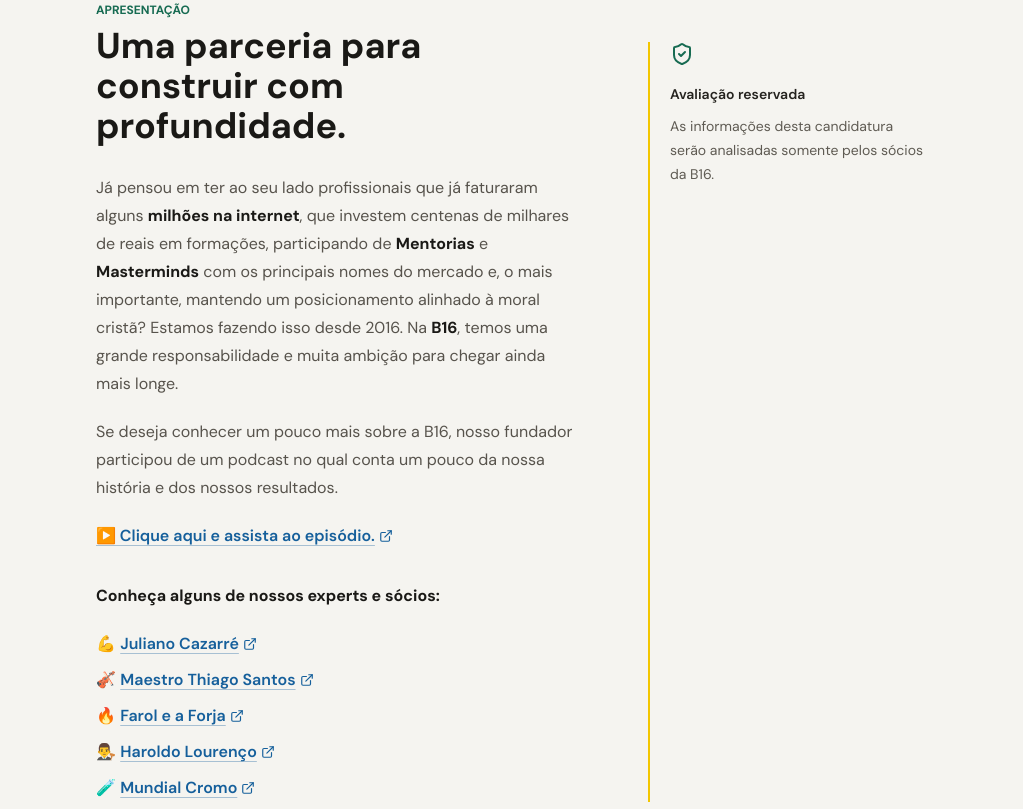
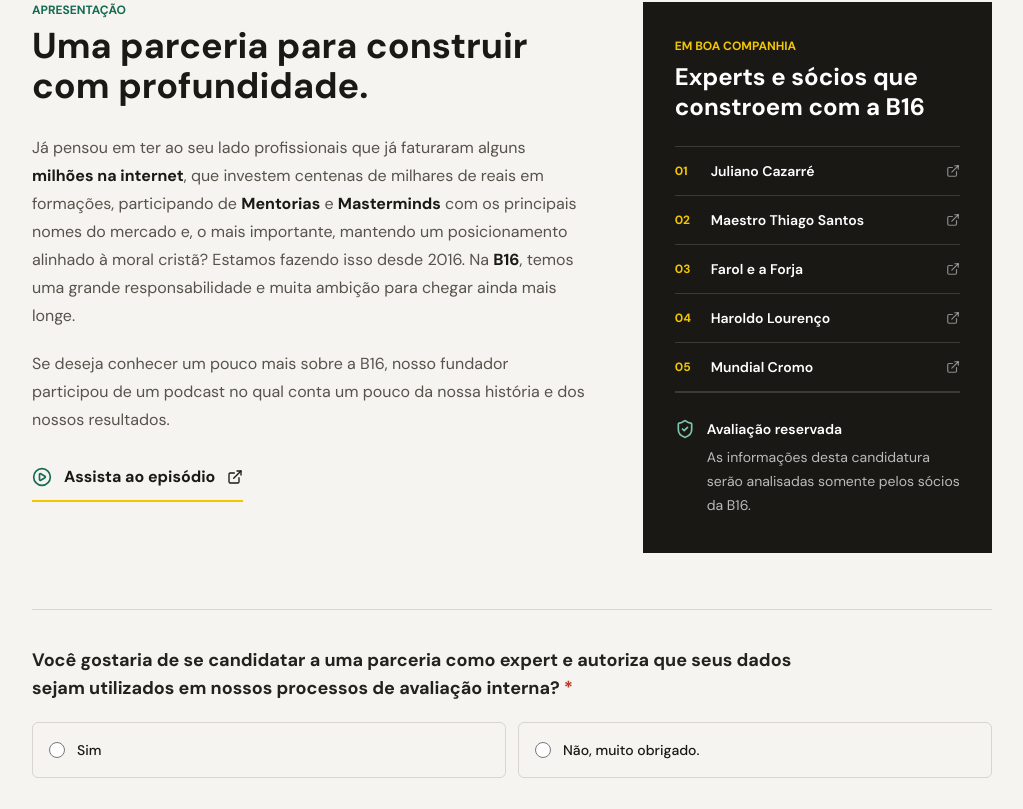
Before and after one commit to belloni123/clave-app, a Next.js app: page /candidatura in a window 1280 px wide. Shown: the part 731-1540 px from the top of the page, without its empty margins (128-1151 px from the left). Built offline with nearby package versions, Linux system fonts and the light colour scheme.

Commit message:
fix: refine expert candidacy desktop layout

```diff
--- a/components/forms/ExpertApplicationForm.tsx
+++ b/components/forms/ExpertApplicationForm.tsx
@@ -10,6 +10,7 @@
   ExternalLink,
   Loader2,
   LockKeyhole,
+  PlayCircle,
   Send,
   ShieldCheck,
 } from 'lucide-react'
@@ -383,33 +384,60 @@
       </div>
 
       {step === 1 ? (
-        <section className="mx-auto max-w-4xl px-5 py-12 sm:px-8 sm:py-16" aria-labelledby="presentation-title">
-          <div className="grid gap-12 lg:grid-cols-[1fr_280px] lg:gap-16">
+        <section className="mx-auto max-w-5xl px-5 py-12 sm:px-8 sm:py-16" aria-labelledby="presentation-title">
+          <div className="grid items-stretch gap-10 lg:grid-cols-[minmax(0,1.35fr)_minmax(320px,0.85fr)] lg:gap-14">
             <div>
               <p className="text-xs font-bold uppercase text-[#176b52]">Apresentação</p>
-              <h2 id="presentation-title" className="mt-2 text-3xl font-bold sm:text-4xl">Uma parceria para construir com profundidade.</h2>
+              <h2 id="presentation-title" className="mt-2 max-w-2xl text-3xl font-bold sm:text-4xl">Uma parceria para construir com profundidade.</h2>
               <div className="mt-7 space-y-5 text-base leading-7 text-[#57534c]">
                 <p>
                   Já pensou em ter ao seu lado profissionais que já faturaram alguns <strong className="text-[#1a1916]">milhões na internet</strong>, que investem centenas de milhares de reais em formações, participando de <strong className="text-[#1a1916]">Mentorias</strong> e <strong className="text-[#1a1916]">Masterminds</strong> com os principais nomes do mercado e, o mais importante, mantendo um posicionamento alinhado à moral cristã? Estamos fazendo isso desde 2016. Na <strong className="text-[#1a1916]">B16</strong>, temos uma grande responsabilidade e muita ambição para chegar ainda mais longe.
                 </p>
                 <p>Se deseja conhecer um pouco mais sobre a B16, nosso fundador participou de um podcast no qual conta um pouco da nossa história e dos nossos resultados.</p>
-                <p>
-                  <ExternalTextLink href="https://www.youtube.com/watch?v=gdoSAy7RPnw&t=48s">▶️ Clique aqui e assista ao episódio.</ExternalTextLink>
-                </p>
-                <p className="pt-3 font-bold text-[#1a1916]">Conheça alguns de nossos experts e sócios:</p>
-                <ul className="space-y-2" aria-label="Experts e sócios da B16">
-                  <li>💪 <ExternalTextLink href="https://www.instagram.com/cazarre/">Juliano Cazarré</ExternalTextLink></li>
-                  <li>🎻 <ExternalTextLink href="https://www.instagram.com/maestro.thiagosantos/">Maestro Thiago Santos</ExternalTextLink></li>
-                  <li>🔥 <ExternalTextLink href="https://www.instagram.com/faroleforja/">Farol e a Forja</ExternalTextLink></li>
-                  <li>👨‍⚖️ <ExternalTextLink href="https://www.instagram.com/prof_haroldolourenco/">Haroldo Lourenço</ExternalTextLink></li>
-                  <li>🧪 <ExternalTextLink href="https://www.instagram.com/mundialcromo/">Mundial Cromo</ExternalTextLink></li>
-                </ul>
+                <a
+                  href="https://www.youtube.com/watch?v=gdoSAy7RPnw&t=48s"
+                  target="_blank"
+                  rel="noopener noreferrer"
+                  className="inline-flex min-h-12 items-center gap-3 border-b-2 border-[#f3c600] py-2 font-bold text-[#1a1916] transition-colors hover:border-[#176b52] hover:text-[#176b52] focus-visible:outline-2 focus-visible:outline-offset-4 focus-visible:outline-[#176b52]"
+                >
+                  <PlayCircle className="h-5 w-5 text-[#176b52]" aria-hidden="true" />
+                  Assista ao episódio
+                  <ExternalLink className="h-4 w-4" aria-hidden="true" />
+                </a>
               </div>
             </div>
-            <aside className="border-l-2 border-[#f3c600] pl-5 text-sm leading-6 text-[#5f5b53] lg:mt-10">
-              <ShieldCheck className="mb-4 h-6 w-6 text-[#176b52]" aria-hidden="true" />
-              <p className="font-semibold text-[#25231f]">Avaliação reservada</p>
-              <p className="mt-2">As informações desta candidatura serão analisadas somente pelos sócios da B16.</p>
+            <aside className="flex flex-col bg-[#191815] px-6 py-7 text-white sm:px-8 sm:py-9">
+              <p className="text-xs font-bold uppercase text-[#f3c600]">Em boa companhia</p>
+              <h3 className="mt-2 text-2xl font-bold leading-tight">Experts e sócios que constroem com a B16</h3>
+              <ul className="mt-6 border-b border-white/15" aria-label="Experts e sócios da B16">
+                {[
+                  ['01', 'Juliano Cazarré', 'https://www.instagram.com/cazarre/'],
+                  ['02', 'Maestro Thiago Santos', 'https://www.instagram.com/maestro.thiagosantos/'],
+                  ['03', 'Farol e a Forja', 'https://www.instagram.com/faroleforja/'],
+                  ['04', 'Haroldo Lourenço', 'https://www.instagram.com/prof_haroldolourenco/'],
+                  ['05', 'Mundial Cromo', 'https://www.instagram.com/mundialcromo/'],
+                ].map(([number, name, href]) => (
+                  <li key={href} className="border-t border-white/15">
+                    <a
+                      href={href}
+                      target="_blank"
+                      rel="noopener noreferrer"
+                      className="group flex min-h-12 items-center gap-3 py-3 text-sm font-semibold transition-colors hover:text-[#f3c600] focus-visible:outline-2 focus-visible:outline-offset-3 focus-visible:outline-[#f3c600]"
+                    >
+                      <span className="w-6 shrink-0 text-xs font-bold text-[#f3c600]">{number}</span>
+                      <span className="flex-1">{name}</span>
+                      <ExternalLink className="h-3.5 w-3.5 text-white/50 transition-colors group-hover:text-[#f3c600]" aria-hidden="true" />
+                    </a>
+                  </li>
+                ))}
+              </ul>
+              <div className="mt-auto flex items-start gap-3 border-t border-white/15 pt-6 text-sm leading-6 text-white/70">
+                <ShieldCheck className="mt-0.5 h-5 w-5 shrink-0 text-[#7dc7ac]" aria-hidden="true" />
+                <div>
+                  <p className="font-semibold text-white">Avaliação reservada</p>
+                  <p className="mt-1">As informações desta candidatura serão analisadas somente pelos sócios da B16.</p>
+                </div>
+              </div>
             </aside>
           </div>
 
```
